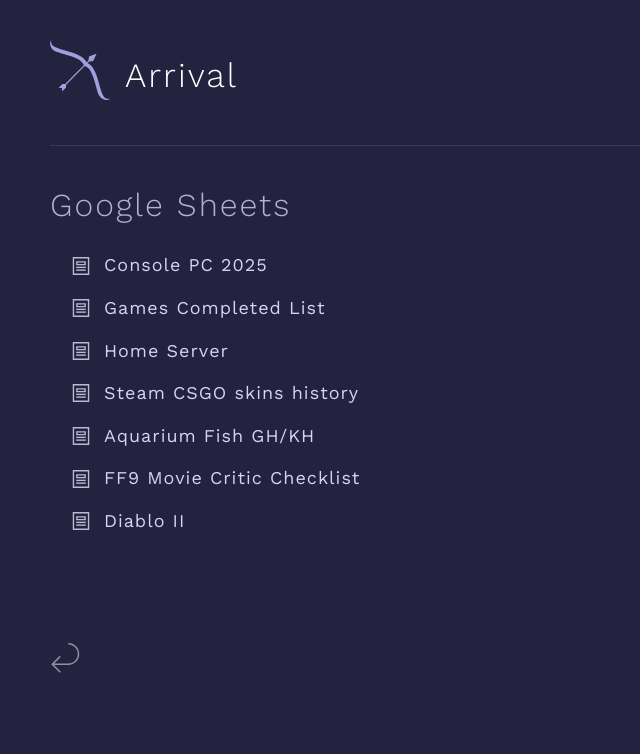
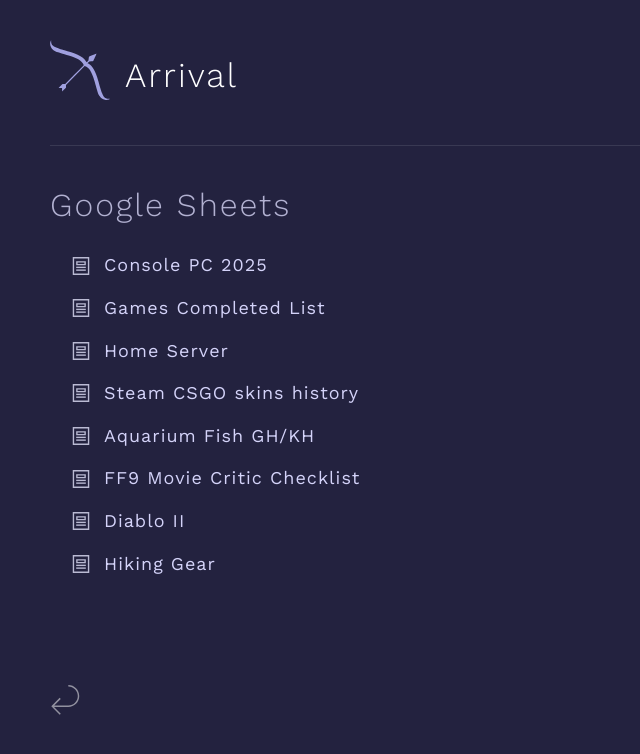
Before and after one commit to khxnter/arrival, a Jekyll site: the page built from docs.html, in a window 1280 px wide. Shown: the top 754 px of the page, without its empty margins (0-640 px from the left). Built offline with Jekyll 4.4.1, drawn with Linux system fonts in a browser that asks for light colours.

Commit message:
Hiking Gear Google sheet added

```diff
--- a/docs.html
+++ b/docs.html
@@ -30,4 +30,8 @@ title: ARRIVAL | Docs
         <li>
             <a target="_blank" href="https://docs.google.com/spreadsheets/d/1ETYOIoWCnBG23u8TtDJSiUmw4tUjQLoXysKE5USZsSw/edit?usp=sharing">Diablo II</a>
         </li>
+            <li>
+            <a target="_blank" href="https://docs.google.com/spreadsheets/d/1dTP9z9Y4la0puPGBvjyYEa0eQoZxo-8ZIyc7NjdWJcQ/edit?gid=0#gid=0">Hiking Gear</a>
+        </li>
+
     </ul>
```
